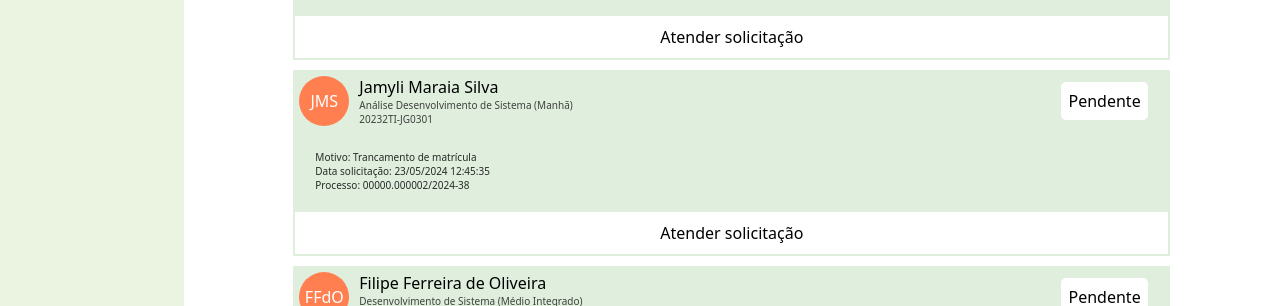
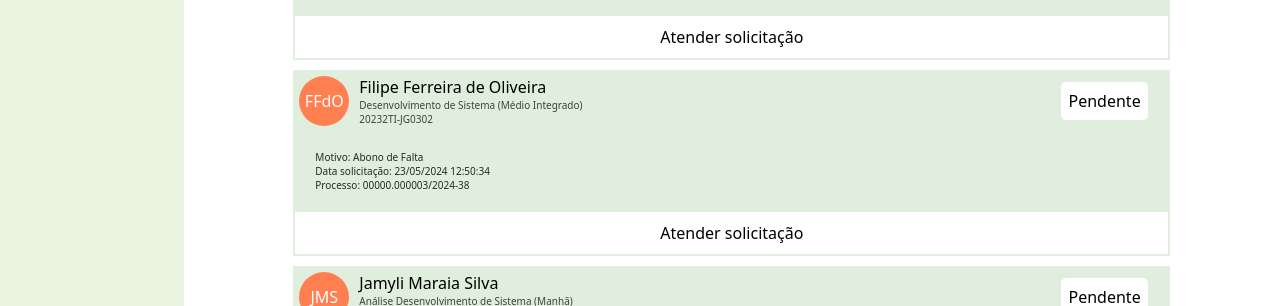
Before and after one commit to Gihzx/Projeto-IHC, a React (Vite) app: page /cradt in a window 1280 px wide. Shown: the part 463-769 px from the top of the page. Built offline with nearby package versions, Linux system fonts and the light colour scheme; no server answers.

Commit message:
feat: integração da solicitação

```diff
--- a/src/pages/Cradt/index.jsx
+++ b/src/pages/Cradt/index.jsx
@@ -1,9 +1,10 @@
-import CardProcessos from '../../components/CardProcessos';
+import { useEffect, useState } from "react";
+import CardProcessos from "../../components/CardProcessos";
+import api from "../../api";
+import "./styles.css";
 
-import './styles.css'
-
-function Cradt(){
-  const processos = [
+function Cradt() {
+  const [processos, setProcessos] = useState([
     {
       nome: "Gabriel Otávio Nunes Filho",
       curso: "Informática para Internet (Noite)",
@@ -11,6 +12,15 @@ function Cradt(){
       motivo: "Trancamento de matrícula",
       data_solicitacao: "23/05/2024 12:45:35",
       processo: null,
+      status: "Pendente",
+    },
+    {
+          nome: "Filipe Ferreira de Oliveira",
+          curso: "Desenvolvimento de Sistema (Médio Integrado)",
+          matricula: "20232TI-JG0302",
+          motivo: "Abono de Falta",
+          data_solicitacao: "23/05/2024 12:50:34",
+          processo: "00000.000003/2024-38",
           status: "Pendente",
         },
         {
@@ -40,33 +50,46 @@ function Cradt(){
           processo: "00000.000004/2024-38",
           status: "Concluído",
         },
-  ];
+  ]);
+  useEffect(() => {
+    fetchSolicitacao();
+  }, []);
+
+  const fetchSolicitacao = async () => {
+    try {
+      const response = await api.get("/api/solicitacoes-abono");
+      setProcessos(response.data);
+    } catch (error) {
+      console.error("erro ao listar solicitação", error);
+    }
+  };
 
   return (
-        <div className='container-cradt'>
+    <div className="container-cradt">
       <div className="search-bar">
-            <label htmlFor='matricula_nome_aluno'>Buscar por matrícula,nome do aluno ou ID do processo...</label>
-            <input type='text' id='inputSearch'/>
+        <label htmlFor="matricula_nome_aluno">
+          Buscar por matrícula,nome do aluno ou ID do processo...
+        </label>
+        <input type="text" id="inputSearch" />
       </div>
 
-          <div className='container-type-process-cradt'>
-
+      <div className="container-type-process-cradt">
         <div className="data-process">
           <h4>Data do Processo</h4>
-              <div className='container-input-check-process'>
-                <input type='checkbox' name='data-process'/>
+          <div className="container-input-check-process">
+            <input type="checkbox" name="data-process" />
             <label>Todos</label>
           </div>
-              <div className='container-input-check-process'>
-                <input type='checkbox' name='data-process'/>
+          <div className="container-input-check-process">
+            <input type="checkbox" name="data-process" />
             <label>Ultimos dias</label>
           </div>
-              <div className='container-input-check-process'>
-                <input type='checkbox' name='data-process'/>
+          <div className="container-input-check-process">
+            <input type="checkbox" name="data-process" />
             <label>Recentes</label>
           </div>
-              <div className='container-input-check-process'>
-                <input type='checkbox' name='data-process'/>
+          <div className="container-input-check-process">
+            <input type="checkbox" name="data-process" />
             <label>Em andamento</label>
           </div>
         </div>
@@ -74,54 +97,50 @@ function Cradt(){
         <div className="status-process">
           <h4>Status do Processo</h4>
 
-              <div className='container-input-check-process'>
-                <input type='checkbox' name='status-process'/>
+          <div className="container-input-check-process">
+            <input type="checkbox" name="status-process" />
             <label>Pendente</label>
           </div>
 
-              <div className='container-input-check-process'>
-                <input type='checkbox' name='status-process'/>
+          <div className="container-input-check-process">
+            <input type="checkbox" name="status-process" />
             <label>Concluído</label>
           </div>
-
         </div>
 
         <div className="tipo-process">
           <h4>Tipo do Processo</h4>
 
-              <div className='container-input-check-process'>
-                <input type='checkbox' name='tipo-process'/>
+          <div className="container-input-check-process">
+            <input type="checkbox" name="tipo-process" />
             <label>Aproveitamento de Disciplinas</label>
           </div>
 
-              <div className='container-input-check-process'>
-                <input type='checkbox' name='tipo-process'/>
+          <div className="container-input-check-process">
+            <input type="checkbox" name="tipo-process" />
             <label>Abono de Falta</label>
           </div>
 
-              <div className='container-input-check-process'>
-                <input type='checkbox' name='tipo-process'/>
+          <div className="container-input-check-process">
+            <input type="checkbox" name="tipo-process" />
             <label>Trancamento de Matrícula</label>
           </div>
 
-              <div className='container-input-check-process'>
-                <input type='checkbox' name='tipo-process'/>
+          <div className="container-input-check-process">
+            <input type="checkbox" name="tipo-process" />
             <label>Suporte ao cliente</label>
           </div>
-
+        </div>
       </div>
 
-          </div>
-
-          <div className='container-list-cards-process'>
-            {
-              processos.map((processo, index) => (
+      <div className="container-list-cards-process">
+        {processos.map((processo, index) => (
           <CardProcessos
             key={index}
             sigla_nome={processo.nome
-                            .split(' ')
+              .split(" ")
               .map((parte) => parte.charAt(0))
-                            .join('')}
+              .join("")}
             nome={processo.nome}
             curso={processo.curso}
             matricula={processo.matricula}
@@ -130,59 +149,10 @@ function Cradt(){
             processo={processo.processo || "N/A"}
             status={processo.status}
           />
-                )
-              )
-            }
-
+        ))}
       </div>
-
     </div>
-
-
-    //     <div className="process-card">
-    //       <h3>Gabriel Otávio Nunes Filho</h3>
-    //       <p><strong>Curso:</strong>Informática para Internet (Noite)</p>
-    //       <p><strong>Matrícula:</strong>20232TI-JG0300</p>
-    //       <p><strong>Motivo:</strong>Trancamento de matrícula</p>
-    //       <p><strong>Data:</strong> 23/05/2024 12:45:35</p>
-    //       <span className="status pendente">Pendente</span>
-    //       <button>Atender solicitação</button>
-    //     </div>
-
-    //     <div className="process-card">
-    //       <h3>Jamyli Maraia Silva</h3>
-    //       <p><strong>Curso:</strong>Análise Desenvolvimento de Sistema (Manhã)</p>
-    //       <p><strong>Matrícula:</strong>20232TI-JG0301</p>
-    //       <p><strong>Motivo:</strong>Trancamento de matrícula</p>
-    //       <p><strong>Data:</strong> 23/05/2024 12:45:35</p>
-    //       <p><strong>Processo:</strong>00000.000002/2024-38</p>
-    //       <span className="status pendente">Pendente</span>
-    //       <button>Atender solicitação</button>
-    //     </div>
-
-    //     <div className="process-card">
-    //       <h3>Filipe Ferreira de Oliveira</h3>
-    //       <p><strong>Curso:</strong> Desenvolvimento de Sistema (Médio Integrado)</p>
-    //       <p><strong>Matrícula:</strong> 20232TI-JG0302</p>
-    //       <p><strong>Motivo:</strong> Abono de Falta</p>
-    //       <p><strong>Data:</strong> 23/05/2024 12:50:34</p>
-    //       <p><strong>Processo:</strong> 00000.000003/2024-38</p>
-    //       <span className="status pendente">Pendente</span>
-    //       <button>Atender solicitação</button>
-    //     </div>
-
-    //     <div className="process-card">
-    //       <h3>Wilian Borges de Santos</h3>
-    //       <p><strong>Curso:</strong> Técnico Qualidade (Noite)</p>
-    //       <p><strong>Matrícula:</strong> 20232QA-JG0303</p>
-    //       <p><strong>Motivo:</strong> Abono de Falta</p>
-    //       <p><strong>Data:</strong> 23/05/2024 12:55:34</p>
-    //       <p><strong>Processo:</strong> 00000.000004/2024-38</p>
-    //       <span className="status concluido">Concluído</span>
-    //       <button>Atender solicitação</button>
-    //     </div>
-    // </div>
-  )
+  );
 }
 
 export default Cradt;
--- a/src/pages/Home/index.jsx
+++ b/src/pages/Home/index.jsx
@@ -1,6 +1,5 @@
 import { Card } from '../../components/Card'
 import Formulario from '/src/assets//formulario-de-assinatura.png';
-
 import "./styles.css"
 
 function Home() {
```
Lines whose indentation alone changed are shown as unchanged.
